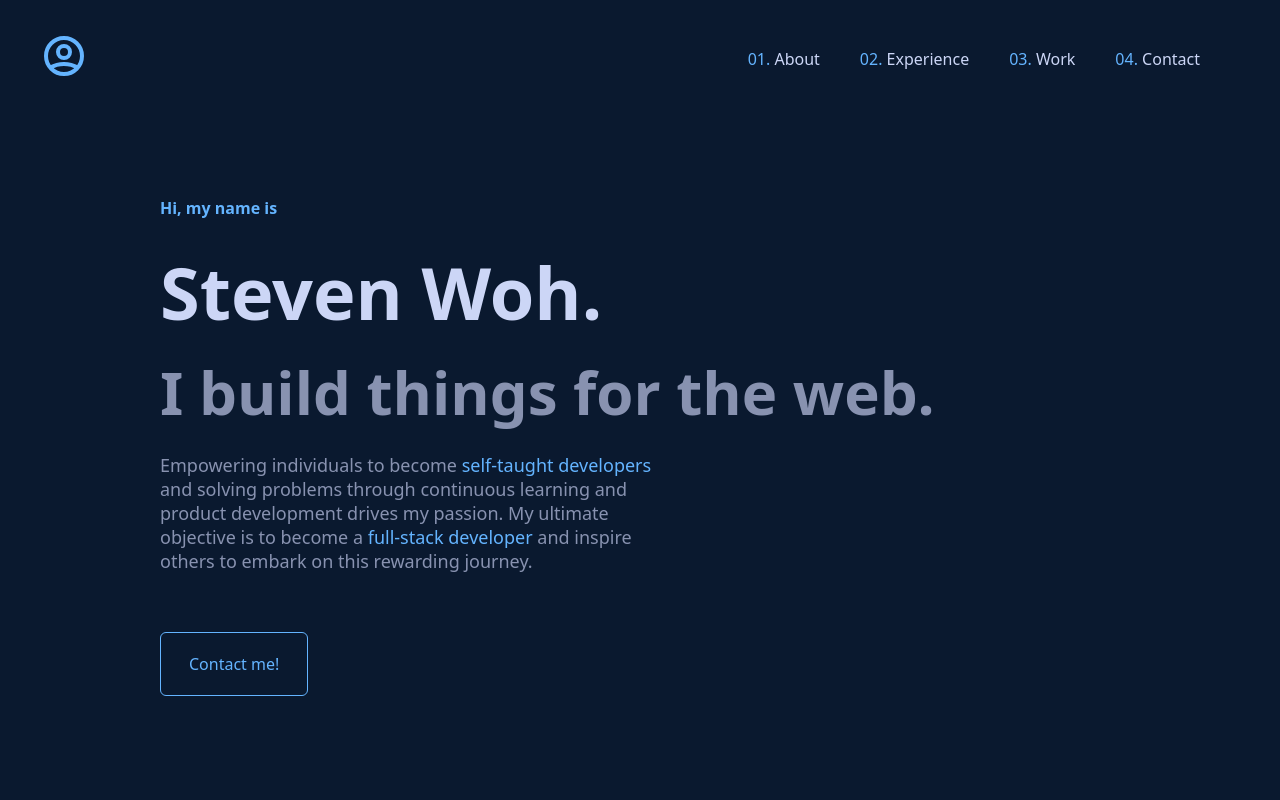
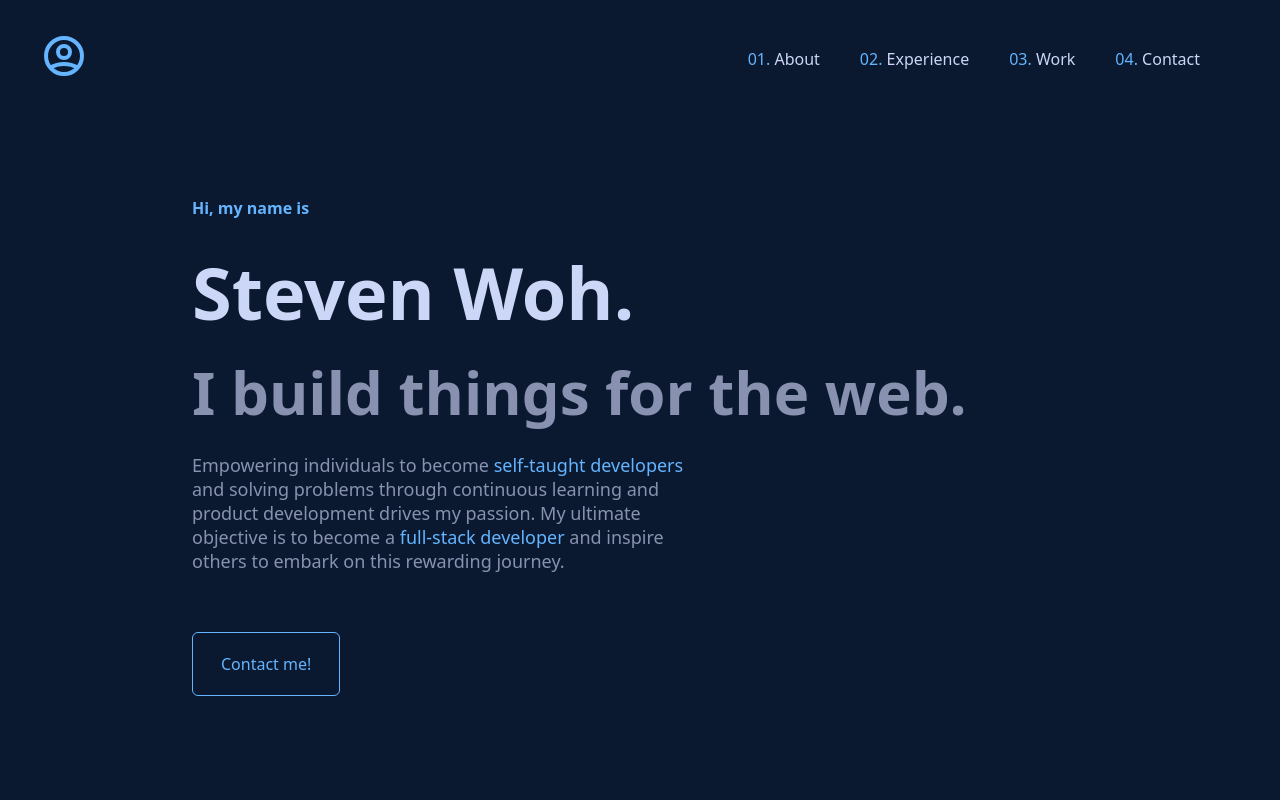
Before and after one commit to YQWOH/portfolio, a Vue app: page / in a window 1280 px wide. Shown: the top 800 px of the page. Built offline with nearby package versions, Linux system fonts and the light colour scheme.

Commit message:
Update App.vue

```diff
--- a/src/App.vue
+++ b/src/App.vue
@@ -58,6 +58,10 @@ import Foote from './components/Footer.vue';
 </template>
 
 <style scoped>
+main {
+  padding-left: 2rem;
+  padding-right: 2rem;
+}
 .header {
     display: flex;
     padding: 2rem 2.5rem;
```
